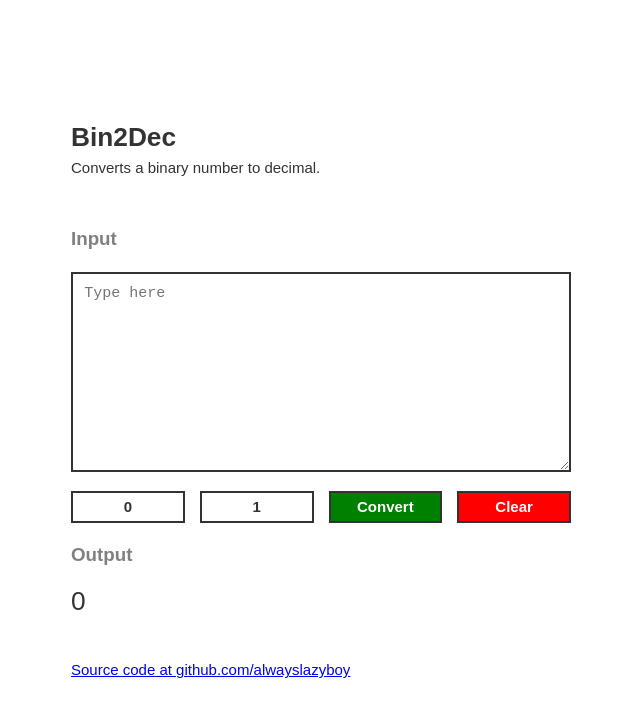
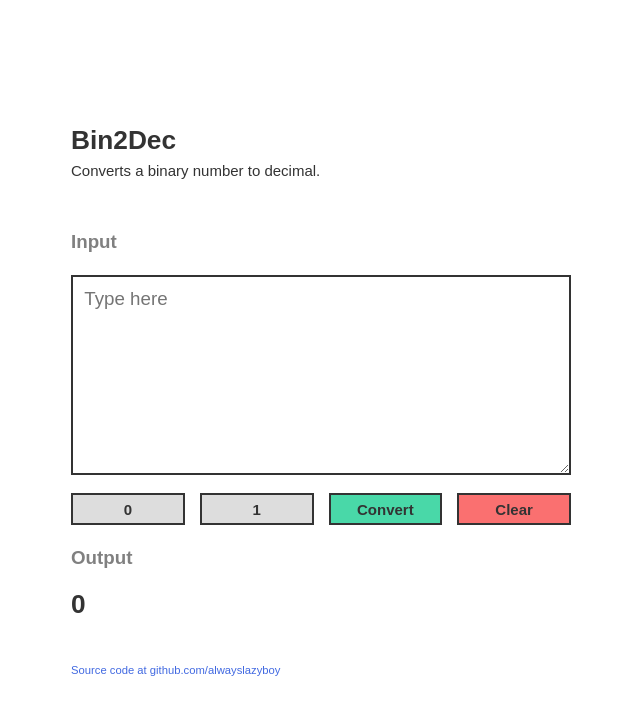
Before and after one commit to alwayslazyboy/bin2dec, a React (Vite) app: page / in a window 1280 px wide. Shown: the top 716 px of the page, without its empty margins (319-959 px from the left). Built offline with nearby package versions, Linux system fonts and the light colour scheme.

Commit message:
Update styles
+ Add typography helper

```diff
--- a/src/UI/Button/button.sass
+++ b/src/UI/Button/button.sass
@@ -1,6 +1,6 @@
 @use '../../sass/utilities' as *
 
-$-background-color: transparent
+$-background-color: #ddd
 $-color: $black
 $-hover-background-color: lightgrey
 $-hover-color: $-color
@@ -31,7 +31,7 @@ $-weight: $weight-semibold
         box-shadow: 0 0 0 $-outline-size $-outline-color
     &.is-primary
         background-color: $primary
-        color: $white
+        color: $black
     &.is-danger
         background-color: $danger
-        color: $white
+        color: $black
--- a/src/UI/Textarea/textarea.sass
+++ b/src/UI/Textarea/textarea.sass
@@ -3,7 +3,7 @@
 $-min-height: 200px
 $-border-size: 2px
 $-border-color: $black
-$-size: $size-6
+$-size: $size-5
 $-outline-size: 2px
 $-outline-color: lightblue
 
--- a/src/components/Bin2Dec/bin2dec.sass
+++ b/src/components/Bin2Dec/bin2dec.sass
@@ -18,6 +18,7 @@
     /* Output */
     &-foot > p
         font-size: $size-3
+        font-weight: $weight-semibold
         line-height: 1
     .button-group .button
         +mobile
--- a/src/index.sass
+++ b/src/index.sass
@@ -9,3 +9,5 @@
 
 @use './app.sass'
 @use './components/Bin2Dec/bin2dec.sass'
+
+@use './sass/helpers/typography.sass'
--- a/src/sass/base/general.sass
+++ b/src/sass/base/general.sass
@@ -9,6 +9,8 @@ $-body-font-weight: $weight-normal
 $-body-line-height: 1.5
 $-body-padding-y: 3rem
 $-body-padding-x: 1.5rem
+
+$-link-color: $info
 
 html
     color: $-base-color
@@ -27,4 +29,11 @@ body
 
 button,
 textarea
+    font-family: $-base-font-family
     font-size: 1em
+
+a
+    color: $-link-color
+    text-decoration: none
+    &:hover
+        text-decoration: underline
--- /dev/null
+++ b/src/sass/helpers/typography.sass
@@ -0,0 +1,8 @@
+@use '../utilities' as *
+
+$sizes: ($size-1, $size-2, $size-3, $size-4, $size-5, $size-6, $size-7)
+
+@each $size in $sizes
+    $nth: index($sizes, $size)
+    .is-size-#{$nth}
+        font-size: $size !important
--- a/src/sass/utilities/variables.sass
+++ b/src/sass/utilities/variables.sass
@@ -3,9 +3,9 @@
 $white: #fff
 $black: #333
 
-$primary: green
-$info: blue
-$danger: red
+$primary: #49d8a8
+$info: #4169E1
+$danger: #fa7070
 
 // Typography
 
```
